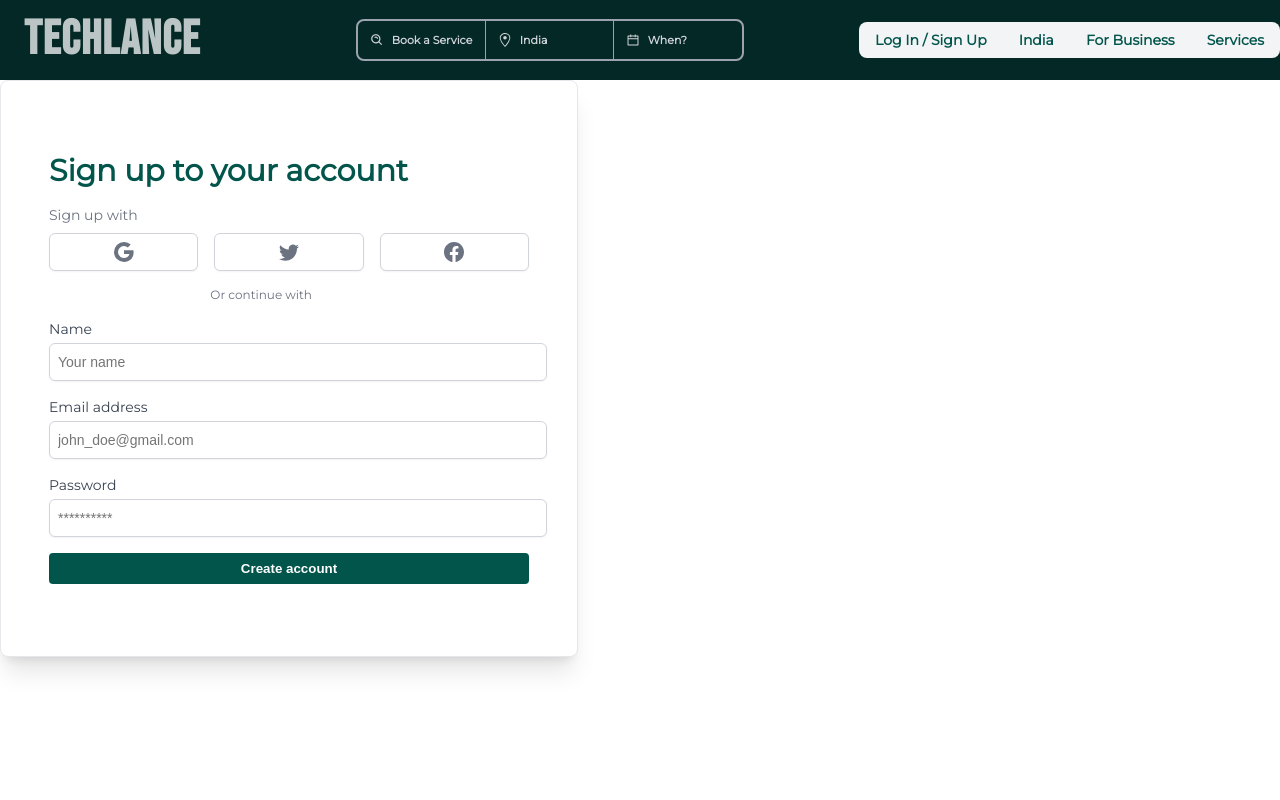
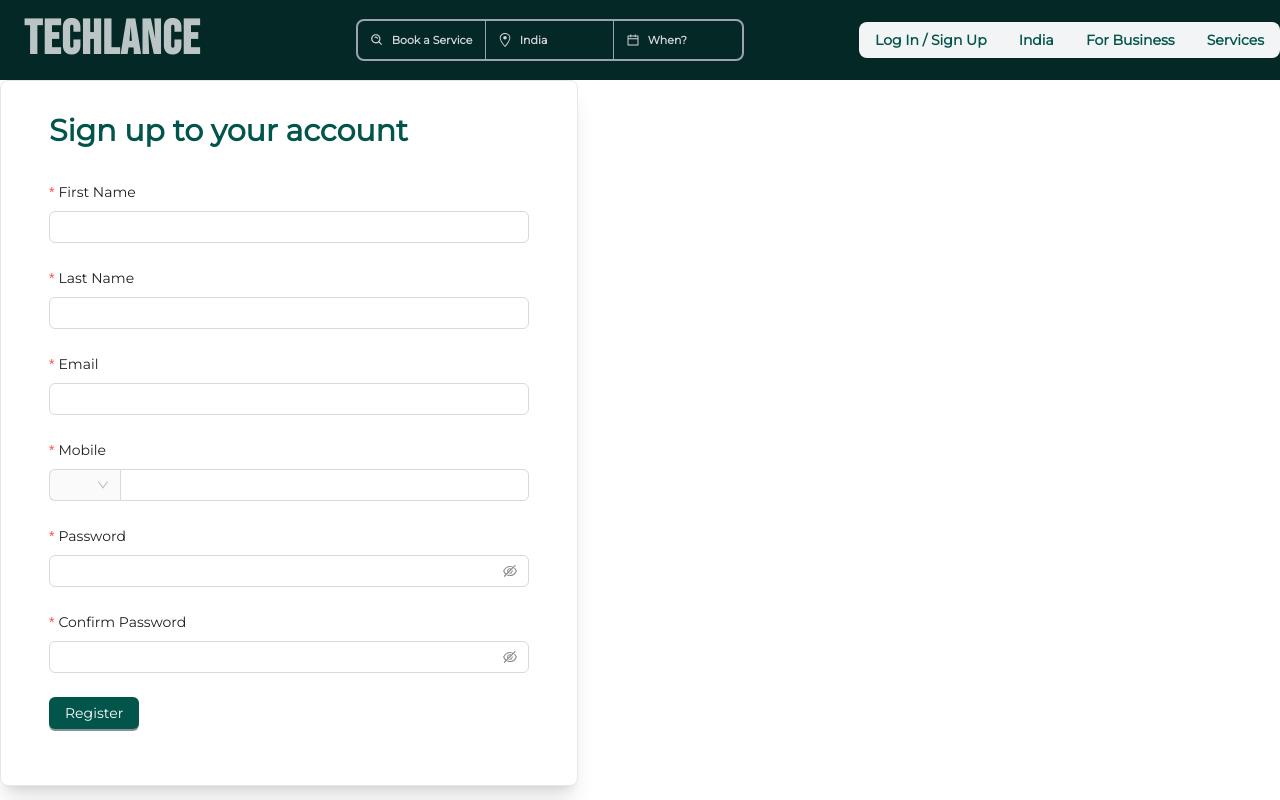
Before and after one commit to nischaldutt/techlance, a Next.js app: page /auth/signup/SignUpForm in a window 1280 px wide. Built offline with nearby package versions, Linux system fonts and the light colour scheme.

Commit message:
feat: using react-hook-form to create controlled form components

```diff
--- a/pages/auth/signup/SignUpForm.jsx
+++ b/pages/auth/signup/SignUpForm.jsx
@@ -1,89 +1,179 @@
-import Link from "next/link";
-import { BsGoogle, BsTwitter, BsFacebook, BsBullseye } from "react-icons/bs";
+import { useState } from "react";
+import { useForm, Controller } from "react-hook-form";
+import { Button, Form, Input, Select } from "antd";
 
-import { ClientSocialButton } from "@/components";
+const { Option } = Select;
 
 export default function SignUpForm() {
+  const {
+    control,
+    register,
+    handleSubmit,
+    watch,
+    formState: { errors },
+  } = useForm();
+  const [form] = Form.useForm();
+
+  // console.log(watch("firstName"));
+
+  const onSubmit = (data) => {
+    console.log("Received values of form: ", data);
+  };
+
+  const prefixSelector = (
+    <Form.Item name="prefix" noStyle>
+      <Select className="w-[70px]">
+        <Option value="86">+86</Option>
+        <Option value="87">+87</Option>
+      </Select>
+    </Form.Item>
+  );
+
   return (
-    <div className="px-8 sm:px-12 py-16 shadow-xl rounded-lg border bg-white sm:w-[30rem]">
-      <div className="text-3xl font-bold py-2 text-primary-100">
+    <div className="p-8 sm:px-12 shadow-xl rounded-lg border bg-white sm:w-[30rem]">
+      <div className="text-3xl font-bold pb-8 text-primary-100">
         Sign up to your account
       </div>
-      <div className="text-gray-500 py-2 text-sm">Sign up with</div>
 
-      <div className="grid grid-cols-3 gap-4">
-        <ClientSocialButton SocialIcon={<BsGoogle />} />
-        <ClientSocialButton SocialIcon={<BsTwitter />} />
-        <ClientSocialButton SocialIcon={<BsFacebook />} />
-      </div>
+      <Form
+        name="register"
+        form={form}
+        layout="vertical"
+        onFinish={handleSubmit(onSubmit)}
+      >
+        <Controller
+          name="firstName"
+          control={control}
+          render={({ field }) => (
+            <Form.Item
+              name="firstName"
+              label="First Name"
+              rules={[
+                { required: true, message: "Please input your First Name!" },
+              ]}
+            >
+              <Input {...field} />
+            </Form.Item>
+          )}
+        />
 
-      <div className="grid grid-cols-3 gap-1 items-center py-4">
-        <hr />
-        <div className="text-gray-500 text-xs">Or continue with</div>
-        <hr />
-      </div>
+        <Controller
+          name="lastName"
+          control={control}
+          render={({ field }) => (
+            <Form.Item
+              name="lastName"
+              label="Last Name"
+              rules={[
+                { required: true, message: "Please input your Last Name!" },
+              ]}
+            >
+              <Input {...field} />
+            </Form.Item>
+          )}
+        />
 
-      <div className="pb-4">
-        <label
-          htmlFor="name"
-          className="block text-sm font-medium text-gray-700"
-        >
-          Name
-        </label>
-        <input
-          type="text"
-          name="name"
-          id="name"
-          placeholder="Your name"
-          className="mt-1 p-2 block w-full shadow-sm text-sm border
-          border-gray-300 rounded-md text-gray-700"
+        <Controller
+          name="email"
+          control={control}
+          render={({ field }) => (
+            <Form.Item
+              name="email"
+              label="Email"
+              rules={[
+                { required: true, message: "Please input your email!" },
+                { type: "email", message: "Invalid email" },
+              ]}
+            >
+              <Input {...field} />
+            </Form.Item>
+          )}
         />
-      </div>
 
-      <div className="pb-2">
-        <label
-          htmlFor="email-address"
-          className="block text-sm font-medium text-gray-700"
-        >
-          Email address
-        </label>
-        <input
-          type="text"
-          name="email-address"
-          id="email-address"
-          autoComplete="email"
-          placeholder="john_doe@gmail.com"
-          className="mt-1 p-2 block w-full shadow-sm text-sm border
-          border-gray-300 rounded-md text-gray-700"
+        <Controller
+          name="mobile"
+          control={control}
+          render={({ field }) => (
+            <Form.Item
+              name="mobile"
+              label="Mobile"
+              rules={[
+                { required: true, message: "Please input your mobile number!" },
+                /** todo: enable mobile regex based in country */
+                // {
+                //   pattern: /^\+1\d{3}\s?\d{3}\s?\d{4}$/i,
+                //   message: "Invalid mobile number",
+                // },
+              ]}
+            >
+              <Input {...field} addonBefore={prefixSelector} />
+            </Form.Item>
+          )}
         />
-      </div>
 
-      <div className="py-2">
-        <label
-          htmlFor="password"
-          className="block text-sm font-medium text-gray-700"
-        >
-          Password
-        </label>
-        <input
-          type="password"
+        <Controller
           name="password"
-          id="password"
-          placeholder="**********"
-          className="mt-1 p-2 block w-full shadow-sm text-sm border
-          border-gray-300 rounded-md text-gray-700"
+          control={control}
+          render={({ field }) => (
+            <Form.Item
+              name="password"
+              label="Password"
+              rules={[
+                {
+                  required: true,
+                  message: "Please input your password!",
+                },
+                {
+                  min: 8,
+                  message: "Password must be at least 8 characters long",
+                },
+              ]}
+              hasFeedback
+            >
+              <Input.Password {...field} />
+            </Form.Item>
+          )}
         />
-      </div>
 
-      <div className="w-full py-2">
-        <button
-          type="submit"
-          className="bg-primary-100 hover:bg-gray-300 hover hover:text-primary-100 text-white font-bold
-          py-2 px-4 rounded w-full"
-        >
-          Create account
-        </button>
-      </div>
+        <Controller
+          name="confirm"
+          control={control}
+          render={({ field }) => (
+            <Form.Item
+              name="confirm"
+              label="Confirm Password"
+              dependencies={["password"]}
+              hasFeedback
+              rules={[
+                {
+                  required: true,
+                  message: "Please confirm your password!",
+                },
+                ({ getFieldValue }) => ({
+                  validator(_, value) {
+                    if (!value || getFieldValue("password") === value) {
+                      return Promise.resolve();
+                    }
+                    return Promise.reject(
+                      new Error(
+                        "The two passwords that you entered do not match!"
+                      )
+                    );
+                  },
+                }),
+              ]}
+            >
+              <Input.Password {...field} />
+            </Form.Item>
+          )}
+        />
+
+        <Form.Item>
+          <Button type="primary" htmlType="submit" name="submit">
+            Register
+          </Button>
+        </Form.Item>
+      </Form>
     </div>
   );
 }
```
